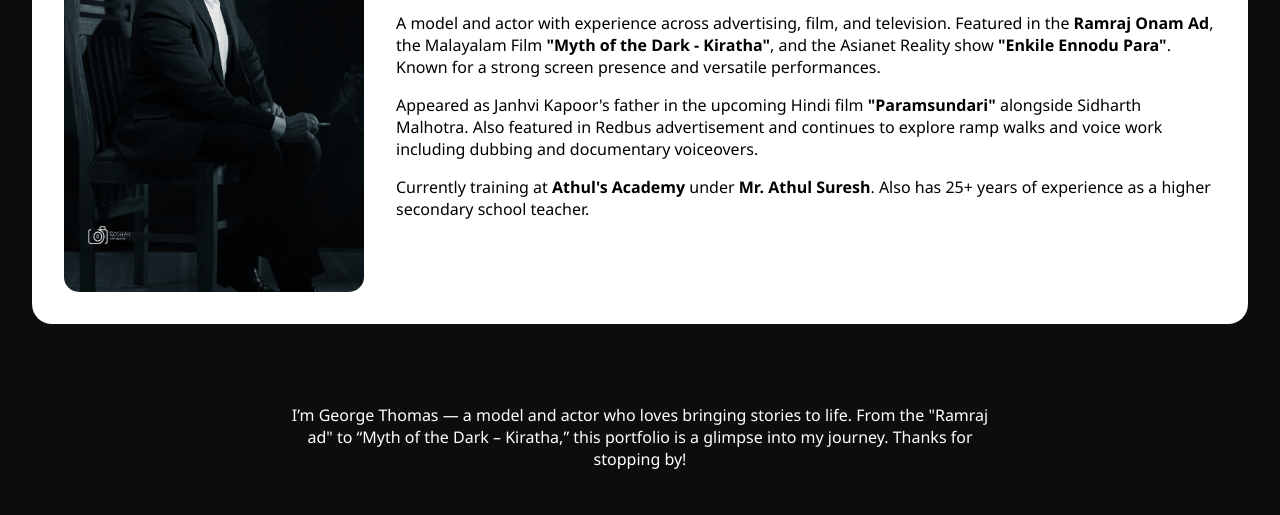
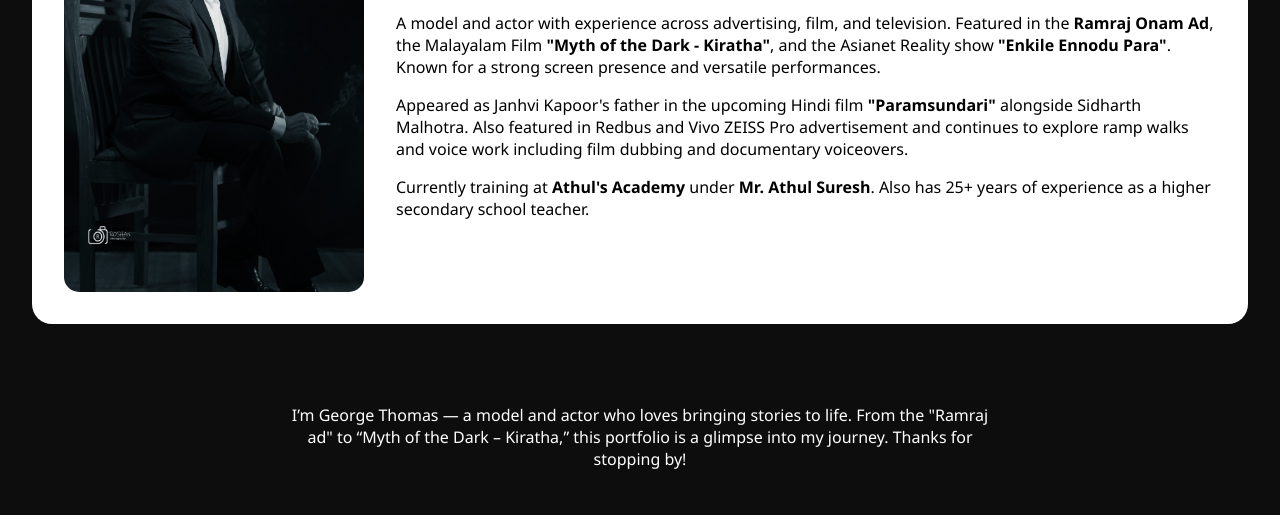
Before and after one commit to dayageorge/georgethomasportfolio.github.io, a plain HTML site: page index.html in a window 1280 px wide. Shown: the part 285-800 px from the top of the page. Drawn offline with Linux system fonts and the light colour scheme.

Commit message:
Update index.html

```diff
--- a/index.html
+++ b/index.html
@@ -228,7 +228,7 @@
     <div class="hero-text">
       <h1>Hey! I'm GEORGE THOMAS</h1>
       <p>A model and actor with experience across advertising, film, and television. Featured in the <b>Ramraj Onam Ad</b>, the Malayalam Film <b>"Myth of the Dark - Kiratha"</b>, and the Asianet Reality show <b>"Enkile Ennodu Para"</b>. Known for a strong screen presence and versatile performances.</p>
-      <p>Appeared as Janhvi Kapoor's father in the upcoming Hindi film <b>"Paramsundari"</b> alongside Sidharth Malhotra. Also featured in Redbus advertisement and continues to explore ramp walks and voice work including dubbing and documentary voiceovers.</p>
+      <p>Appeared as Janhvi Kapoor's father in the upcoming Hindi film <b>"Paramsundari"</b> alongside Sidharth Malhotra. Also featured in Redbus and Vivo ZEISS Pro advertisement and continues to explore ramp walks and voice work including film dubbing and documentary voiceovers.</p>
       <p>Currently training at <b>Athul's Academy</b> under <b>Mr. Athul Suresh</b>. Also has 25+ years of experience as a higher secondary school teacher.</p>
     </div>
   </section>
@@ -364,7 +364,7 @@
   </div>
 </section>
 
-<!-- Paramsundari Movie -->
+
 <div class="project-card">
   <div class="project-title">Audio Dubbing</div>
 
```
